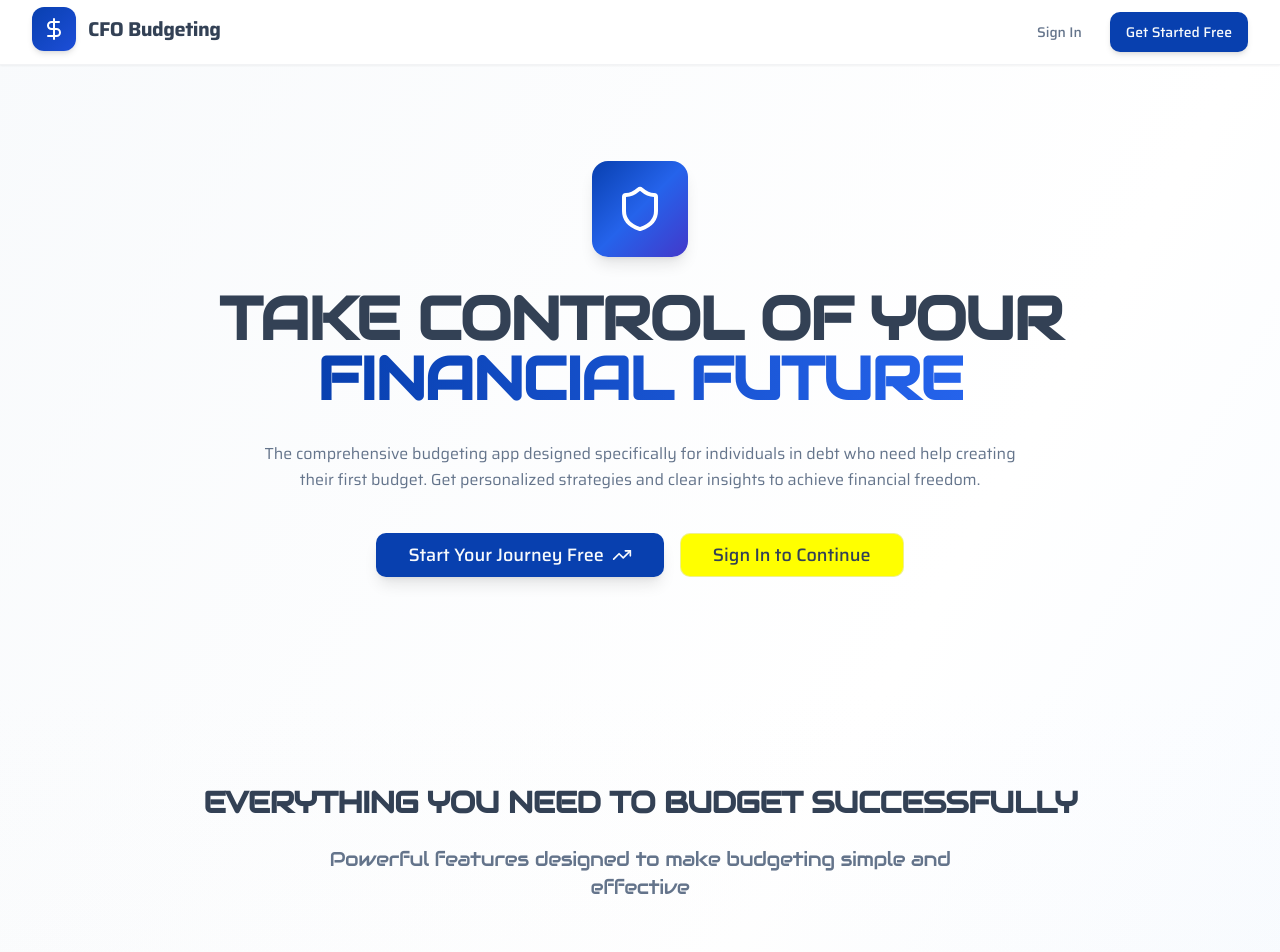
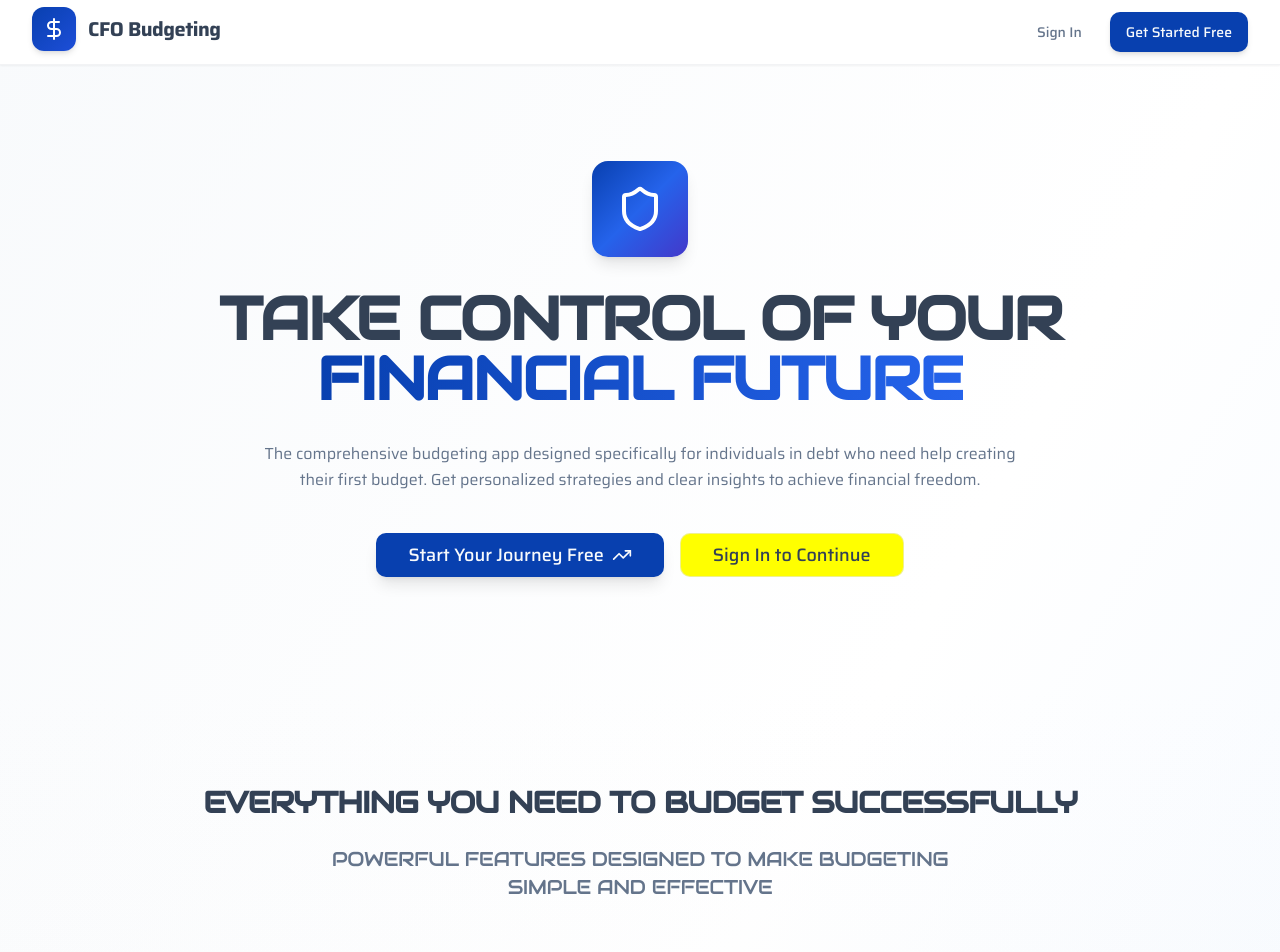
Before and after one commit to baller70/CFObusinesscompany, a Next.js app in the folder app/: page / in a window 1280 px wide. Shown: the top 952 px of the page. Built offline with nearby package versions, Linux system fonts and the light colour scheme; no server answers.

Commit message:
Fixed headings capitalization CSS

```diff
--- a/app/app/globals.css
+++ b/app/app/globals.css
@@ -111,25 +111,29 @@
     font-feature-settings: "cv02", "cv03", "cv04", "cv11";
   }
 
-  /* Apply Audiowide to all headings */
+  /* Apply Audiowide to all headings with uppercase transform */
   h1, h2, h3, h4, h5, h6,
   .text-display,
   .text-heading,
   .text-subheading {
     @apply font-audiowide;
+    text-transform: uppercase;
   }
 
   /* Premium Typography Scale */
   .text-display {
     @apply text-4xl md:text-6xl font-bold tracking-tight font-audiowide;
+    text-transform: uppercase;
   }
 
   .text-heading {
     @apply text-2xl md:text-3xl font-semibold tracking-tight font-audiowide;
+    text-transform: uppercase;
   }
 
   .text-subheading {
     @apply text-lg md:text-xl font-medium tracking-tight font-audiowide;
+    text-transform: uppercase;
   }
 
   .text-body {
@@ -167,6 +171,7 @@
   /* Override for specific heading-like elements */
   .card-title, .dialog-title, .sheet-title, .alert-title {
     @apply font-audiowide;
+    text-transform: uppercase;
   }
 }
 
```
Also changed, not shown: 1 other file (tests, documents, lock files or other folders).
